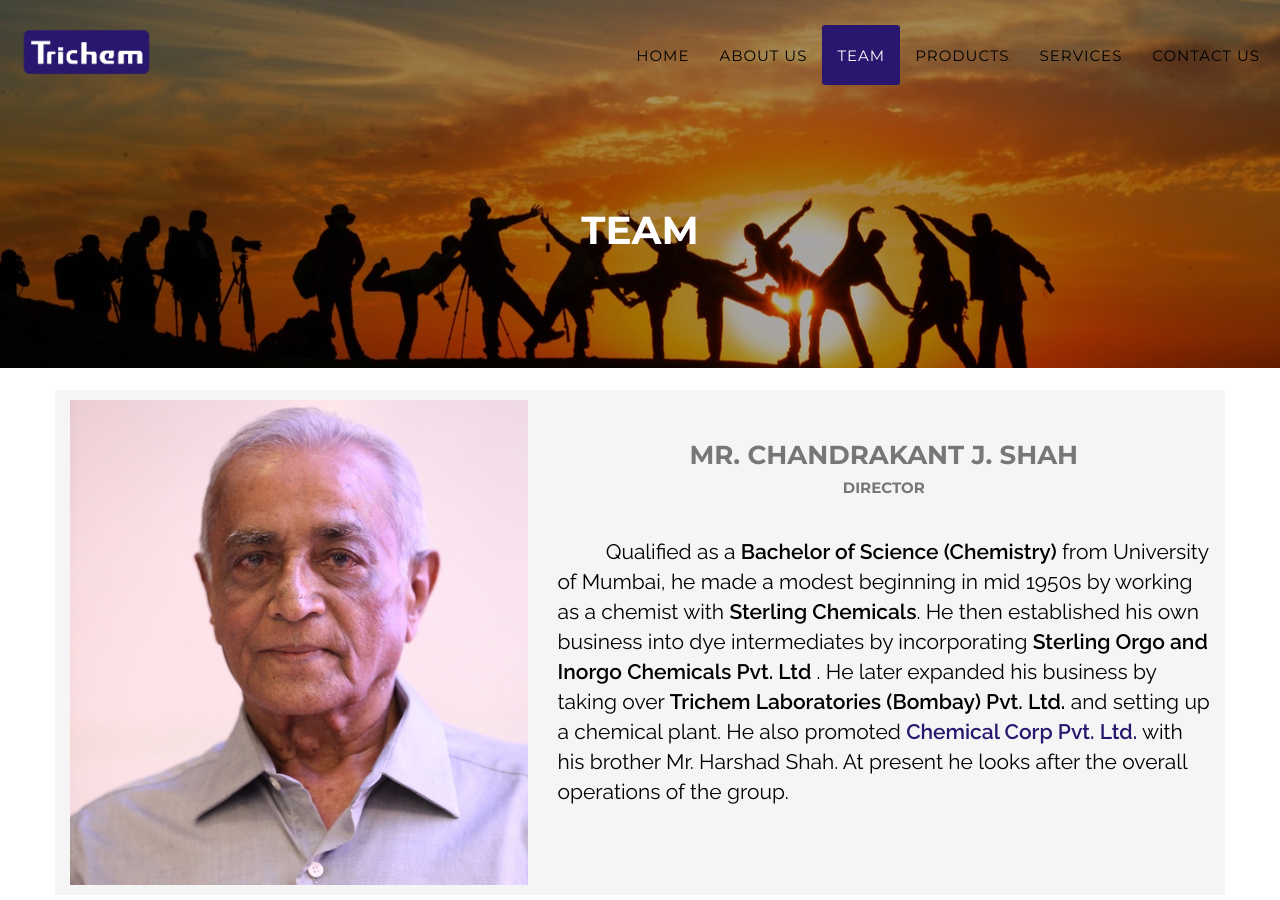
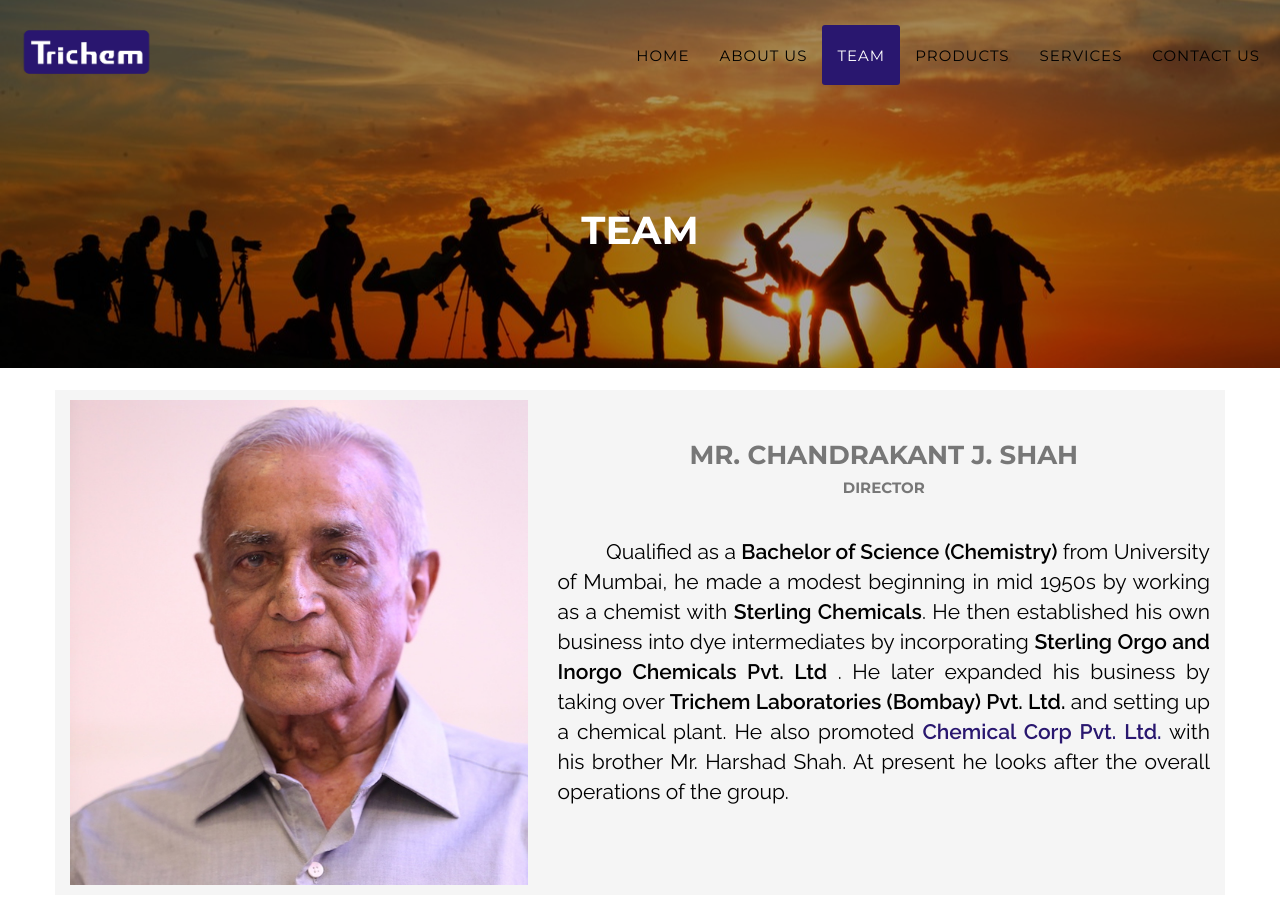
Before and after one commit to trichem/trichem.github.io, a Jekyll site: the page built from pages/team.html, in a window 1280 px wide and 900 px high. Built offline with Jekyll 4.4.1, drawn with Linux system fonts in a browser that asks for light colours; some web fonts are replaced.

Commit message:
small correction

```diff
--- a/pages/team.html
+++ b/pages/team.html
@@ -18,7 +18,7 @@
         <div class="col-md-7">
             <h3 style="text-align: center; padding-top: 30px">Mr. Chandrakant J. Shah</h3>
             <h5 style="text-align: center;">Director</h5>
-            <article style="font-size: 140%; text-align: left; color: black;">
+            <article style="font-size: 140%; text-align: justify; color: black;">
                 <br/> &nbsp;&nbsp;&nbsp;&nbsp;&nbsp;&nbsp;&nbsp;&nbsp; Qualified as a
                 <b>Bachelor of Science (Chemistry) </b> from University of Mumbai, he made a modest beginning in mid 1950s by
                 working as a chemist with
@@ -40,7 +40,7 @@
         <div class="col-md-7 col-md-pull-5">
             <h3 style="text-align: center; padding-top: 30px"> Mr. Harshad J. Shah</h3>
             <h5 style="text-align: center;">Director</h5>
-            <article style="font-size: 140%; text-align: left; color: black;">
+            <article style="font-size: 140%; text-align: justify; color: black;">
                 <br/> &nbsp;&nbsp;&nbsp;&nbsp;&nbsp;&nbsp;&nbsp;&nbsp;Qualified as a
                 <b>Bachelor of Science (Chemistry)</b> from University of Mumbai, he made a humble beginning by trading of chemicals.
                 He was instrumental in setting up Marketing and Sales for
@@ -60,7 +60,7 @@
         <div class="col-md-7">
             <h3 style="text-align: center; padding-top: 30px;"> Mr. Nilesh C. Shah</h3>
             <h5 style="text-align: center;">Director</h5>
-            <article style="font-size: 140%; text-align: left; color: black;">
+            <article style="font-size: 140%; text-align: justify; color: black;">
                 <br/> &nbsp;&nbsp;&nbsp;&nbsp;&nbsp;&nbsp;&nbsp;&nbsp;He is qualified as a
                 <b>Bachelor of Science (Chemistry)</b> from the University of Mumbai. He has the overall knowledge of the core
                 technical on goings within the group. He is responsible for helping set up the plant and running it, at Navi
@@ -80,7 +80,7 @@
         <div class="col-md-7 col-md-pull-5">
             <h3 style="text-align: center; padding-top: 30px">Mr. Ketan C. Shah</h3>
             <h5 style="text-align: center;">Director</h5>
-            <article style="font-size: 140%; text-align: left; color: black;">
+            <article style="font-size: 140%; text-align: justify; color: black;">
                 <br/> &nbsp;&nbsp;&nbsp;&nbsp;&nbsp;&nbsp;&nbsp;&nbsp;He is a qualified
                 <b>Computer Engineer</b> from the University of Mumbai. He is in charge of the entire group’s finance. He is
                 an integral part of Group’s Management, Operations and Sales. He is also responsible for the other commercial
```
